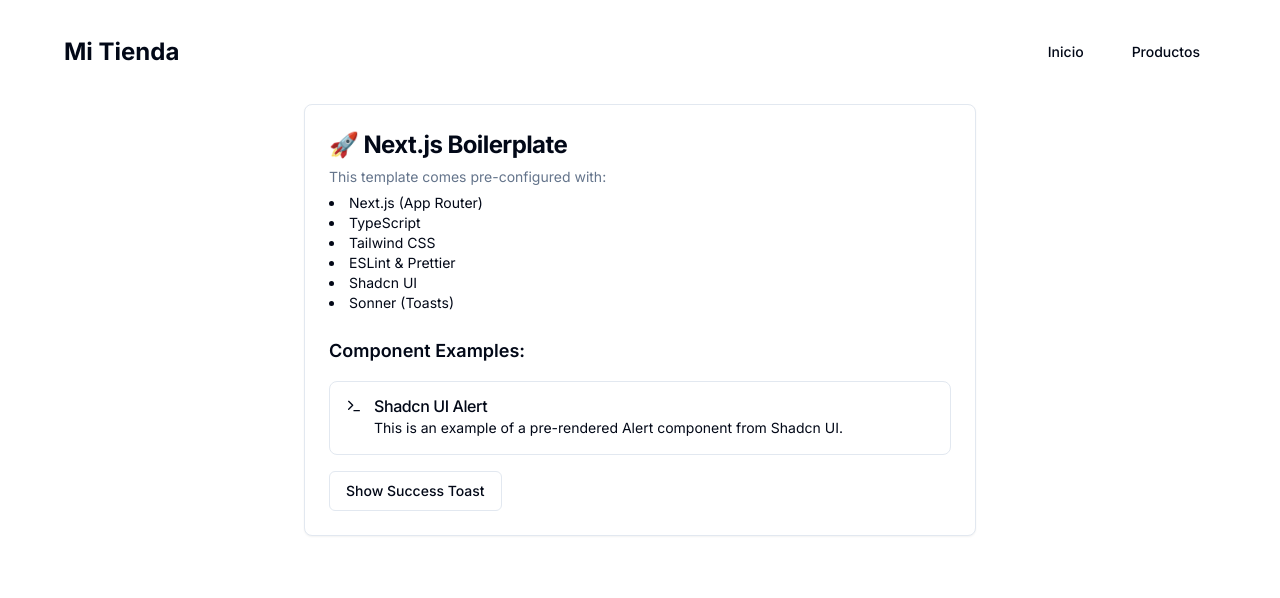
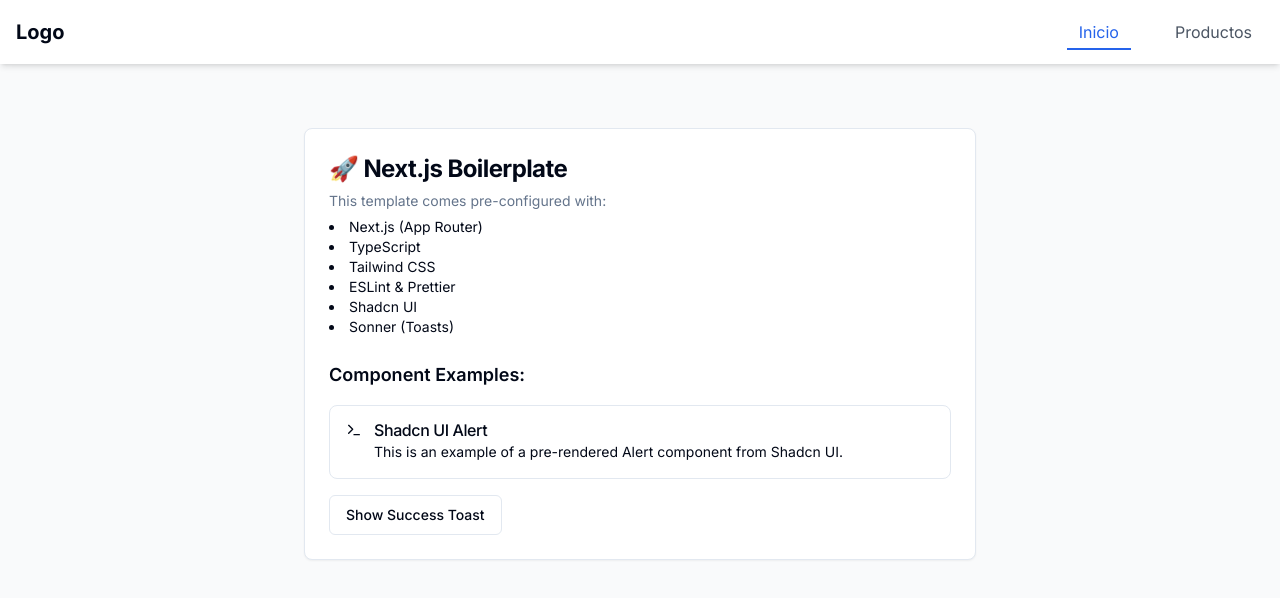
Before and after one commit to TomasDmArg/next-js-template, a Next.js app: page / in a window 1280 px wide. Shown: the top 598 px of the page. Built offline with nearby package versions, Linux system fonts and the light colour scheme.

Commit message:
[feat] added framer motion

```diff
--- a/app/page.tsx
+++ b/app/page.tsx
@@ -1,30 +1,17 @@
 'use client';
 
 import { Terminal } from 'lucide-react';
-import Link from 'next/link';
 import { toast } from 'sonner';
 
+import { MainLayout } from '@/components/templates/main-layout';
 import { Alert, AlertDescription, AlertTitle } from '@/components/ui/alert';
 import { Button } from '@/components/ui/button';
 import { Card, CardContent, CardDescription, CardHeader, CardTitle } from '@/components/ui/card';
 
 export default function Home() {
     return (
+        <MainLayout>
             <main className='flex min-h-screen flex-col items-center p-4 md:p-8'>
-            <nav className='w-full max-w-6xl mb-8'>
-                <div className='flex justify-between items-center'>
-                    <h1 className='text-2xl font-bold'>Mi Tienda</h1>
-                    <div className='flex gap-4'>
-                        <Link href='/'>
-                            <Button variant='ghost'>Inicio</Button>
-                        </Link>
-                        <Link href='/products'>
-                            <Button variant='ghost'>Productos</Button>
-                        </Link>
-                    </div>
-                </div>
-            </nav>
-
                 <Card className='w-full max-w-2xl mb-8'>
                     <CardHeader>
                         <CardTitle className='text-2xl font-bold'>🚀 Next.js Boilerplate</CardTitle>
@@ -62,5 +49,6 @@
                     </CardContent>
                 </Card>
             </main>
+        </MainLayout>
     );
 }
--- a/app/products/page.tsx
+++ b/app/products/page.tsx
@@ -1,6 +1,7 @@
 import { ShoppingCart01Icon } from 'hugeicons-react';
 import Image from 'next/image';
 
+import { MainLayout } from '@/components/templates/main-layout';
 import { Button } from '@/components/ui/button';
 import { Card, CardContent, CardDescription, CardHeader, CardTitle } from '@/components/ui/card';
 
@@ -37,6 +38,7 @@
 
 export default function ProductsPage() {
     return (
+        <MainLayout>
             <div className='container mx-auto py-10'>
                 <h1 className='text-4xl font-bold text-center mb-8'>Nuestros Productos</h1>
                 <div className='grid grid-cols-1 md:grid-cols-3 lg:grid-cols-4 gap-6'>
@@ -66,5 +68,6 @@
                     ))}
                 </div>
             </div>
+        </MainLayout>
     );
 }
--- /dev/null
+++ b/components/molecules/navigation.tsx
@@ -0,0 +1,53 @@
+'use client';
+
+import { motion } from 'framer-motion';
+import Link from 'next/link';
+import { usePathname } from 'next/navigation';
+
+const navItems = [
+    { name: 'Inicio', path: '/' },
+    { name: 'Productos', path: '/products' },
+];
+
+export function Navigation() {
+    const pathname = usePathname();
+
+    return (
+        <motion.nav
+            initial={{ opacity: 0, y: -20 }}
+            animate={{ opacity: 1, y: 0 }}
+            transition={{ duration: 0.5 }}
+            className='bg-white shadow-md fixed w-full top-0 z-50'
+        >
+            <div className='container mx-auto px-4'>
+                <div className='flex items-center justify-between h-16'>
+                    <motion.div whileHover={{ scale: 1.05 }} className='text-xl font-bold'>
+                        <Link href='/'>Logo</Link>
+                    </motion.div>
+
+                    <motion.ul className='flex space-x-8'>
+                        {navItems.map(item => (
+                            <motion.li key={item.path}>
+                                <Link
+                                    href={item.path}
+                                    className={`relative px-3 py-2 ${pathname === item.path
+                                            ? 'text-blue-600'
+                                            : 'text-gray-600 hover:text-blue-600'
+                                        }`}
+                                >
+                                    {item.name}
+                                    {pathname === item.path && (
+                                        <motion.div
+                                            layoutId='activeNavItem'
+                                            className='absolute bottom-0 left-0 right-0 h-0.5 bg-blue-600'
+                                        />
+                                    )}
+                                </Link>
+                            </motion.li>
+                        ))}
+                    </motion.ul>
+                </div>
+            </div>
+        </motion.nav>
+    );
+}
--- /dev/null
+++ b/components/templates/main-layout.tsx
@@ -0,0 +1,29 @@
+'use client';
+
+import { AnimatePresence, motion } from 'framer-motion';
+
+import { Navigation } from '../molecules/navigation';
+
+interface MainLayoutProps {
+    children: React.ReactNode;
+}
+
+export function MainLayout({ children }: Readonly<MainLayoutProps>) {
+    return (
+        <div className='min-h-screen bg-gray-50 overflow-x-hidden overflow-y-hidden'>
+            <Navigation />
+
+            <AnimatePresence mode='wait'>
+                <motion.main
+                    initial={{ opacity: 0, y: 20 }}
+                    animate={{ opacity: 1, y: 0 }}
+                    exit={{ opacity: 0, y: -20 }}
+                    transition={{ duration: 0.5 }}
+                    className='container mx-auto px-4 py-8 mt-16'
+                >
+                    {children}
+                </motion.main>
+            </AnimatePresence>
+        </div>
+    );
+}
--- a/package.json
+++ b/package.json
@@ -37,6 +37,7 @@
         "embla-carousel-react": "^8.2.0",
         "eslint-config-airbnb": "^19.0.4",
         "eslint-config-airbnb-typescript": "^18.0.0",
+        "framer-motion": "^12.6.5",
         "hugeicons-react": "^0.3.0",
         "lucide-react": "^0.435.0",
         "next": ">=14.2.25",
```
Also changed, not shown: 1 other file (tests, documents, lock files or other folders). Lines whose indentation alone changed are shown as unchanged.
